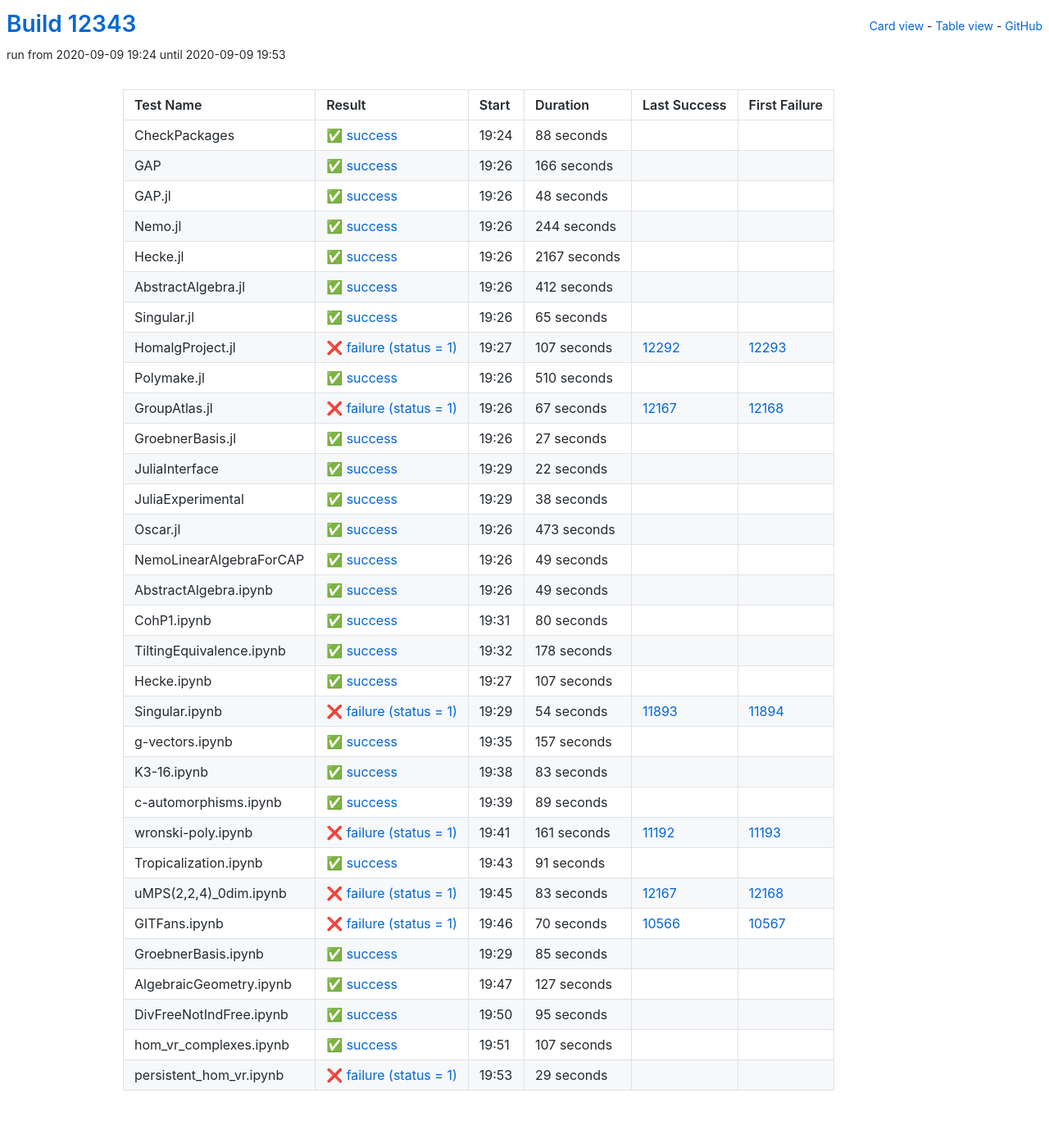
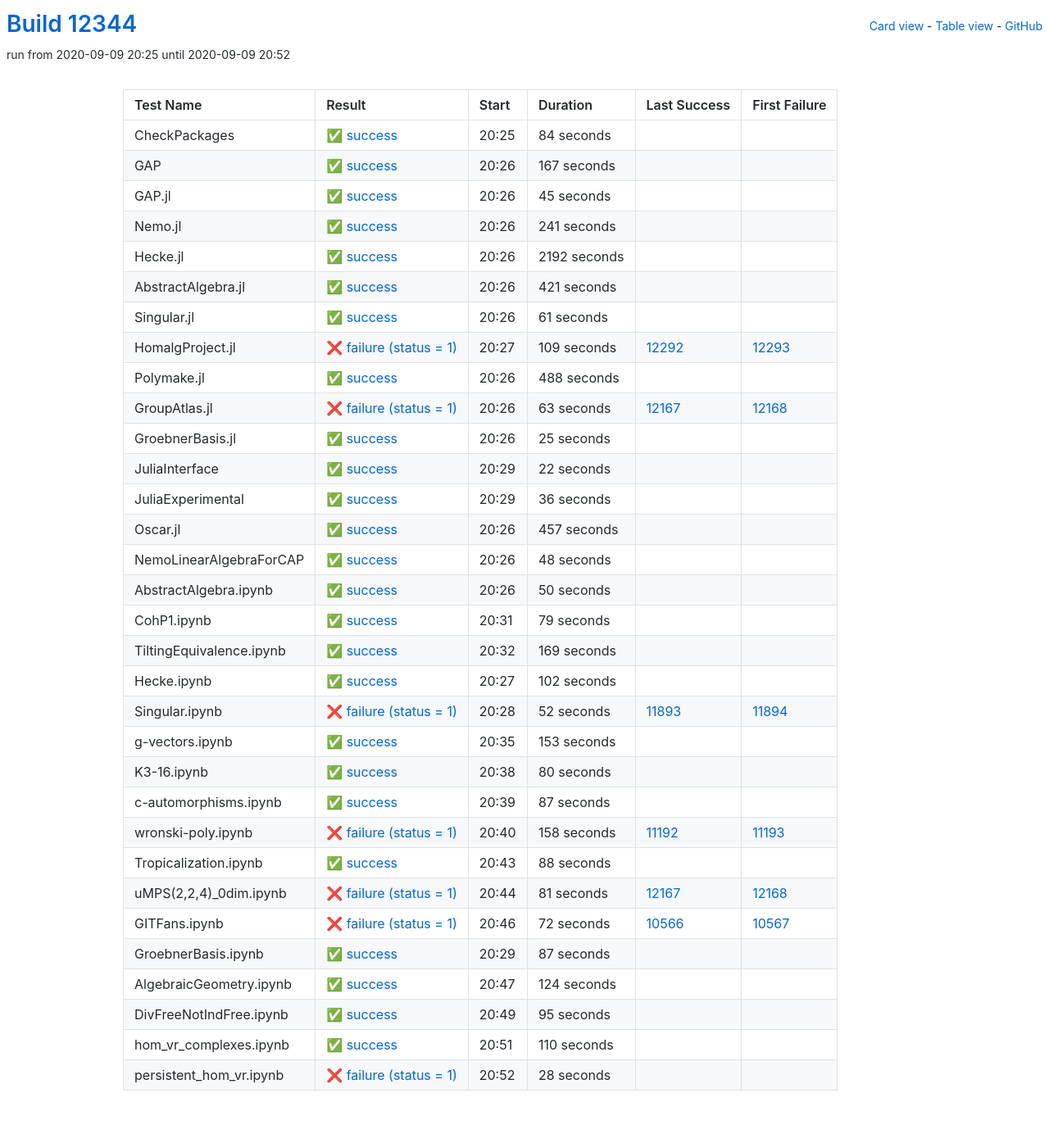
Before and after one commit to oscar-system/oscar-ci-status, a Jekyll site: the page built from table.html, in a window 1280 px wide. Shown: the whole page at 82% size. Built offline with Jekyll 4.4.1, drawn with Linux system fonts in a browser that asks for light colours.

Commit message:
Build #12344

```diff
--- a/_data/ci.yml
+++ b/_data/ci.yml
@@ -1,6 +1,6 @@
 ---
-build: 12343
-build_url: https://oscarci.mathematik.uni-kl.de/job/oscar/12343/
+build: 12344
+build_url: https://oscarci.mathematik.uni-kl.de/job/oscar/12344/
 job: oscar
 organization: oscar-system
 repo: oscar-ci-status
@@ -8,140 +8,140 @@
 tests:
 - name: CheckPackages
   id: checkpackages
-  log: https://oscarci.mathematik.uni-kl.de/job/oscar/12343/artifact/logs/build-12343/CheckPackages.log
-  start: 2020-09-09 19:24
+  log: https://oscarci.mathematik.uni-kl.de/job/oscar/12344/artifact/logs/build-12344/CheckPackages.log
+  start: 2020-09-09 20:25
   success: true
   exitcode: 0
   status: success
-  duration: 88
+  duration: 84
   last_success: false
   last_success_url:
   first_failure: false
   first_failure_url:
 - name: GAP
   id: gap
-  log: https://oscarci.mathematik.uni-kl.de/job/oscar/12343/artifact/logs/build-12343/GAP.log
-  start: 2020-09-09 19:26
+  log: https://oscarci.mathematik.uni-kl.de/job/oscar/12344/artifact/logs/build-12344/GAP.log
+  start: 2020-09-09 20:26
   success: true
   exitcode: 0
   status: success
-  duration: 166
+  duration: 167
   last_success: false
   last_success_url:
   first_failure: false
   first_failure_url:
 - name: GAP.jl
   id: gap-jl
-  log: https://oscarci.mathematik.uni-kl.de/job/oscar/12343/artifact/logs/build-12343/GAP.jl.log
-  start: 2020-09-09 19:26
+  log: https://oscarci.mathematik.uni-kl.de/job/oscar/12344/artifact/logs/build-12344/GAP.jl.log
+  start: 2020-09-09 20:26
   success: true
   exitcode: 0
   status: success
-  duration: 48
+  duration: 45
   last_success: false
   last_success_url:
   first_failure: false
   first_failure_url:
 - name: Nemo.jl
   id: nemo-jl
-  log: https://oscarci.mathematik.uni-kl.de/job/oscar/12343/artifact/logs/build-12343/Nemo.jl.log
-  start: 2020-09-09 19:26
+  log: https://oscarci.mathematik.uni-kl.de/job/oscar/12344/artifact/logs/build-12344/Nemo.jl.log
+  start: 2020-09-09 20:26
   success: true
   exitcode: 0
   status: success
-  duration: 244
+  duration: 241
   last_success: false
   last_success_url:
   first_failure: false
   first_failure_url:
 - name: Hecke.jl
   id: hecke-jl
-  log: https://oscarci.mathematik.uni-kl.de/job/oscar/12343/artifact/logs/build-12343/Hecke.jl.log
-  start: 2020-09-09 19:26
+  log: https://oscarci.mathematik.uni-kl.de/job/oscar/12344/artifact/logs/build-12344/Hecke.jl.log
+  start: 2020-09-09 20:26
   success: true
   exitcode: 0
   status: success
-  duration: 2167
+  duration: 2192
   last_success: false
   last_success_url:
   first_failure: false
   first_failure_url:
 - name: AbstractAlgebra.jl
   id: abstractalgebra-jl
-  log: https://oscarci.mathematik.uni-kl.de/job/oscar/12343/artifact/logs/build-12343/AbstractAlgebra.jl.log
-  start: 2020-09-09 19:26
+  log: https://oscarci.mathematik.uni-kl.de/job/oscar/12344/artifact/logs/build-12344/AbstractAlgebra.jl.log
+  start: 2020-09-09 20:26
   success: true
   exitcode: 0
   status: success
-  duration: 412
+  duration: 421
   last_success: false
   last_success_url:
   first_failure: false
   first_failure_url:
 - name: Singular.jl
   id: singular-jl
-  log: https://oscarci.mathematik.uni-kl.de/job/oscar/12343/artifact/logs/build-12343/Singular.jl.log
-  start: 2020-09-09 19:26
+  log: https://oscarci.mathematik.uni-kl.de/job/oscar/12344/artifact/logs/build-12344/Singular.jl.log
+  start: 2020-09-09 20:26
   success: true
   exitcode: 0
   status: success
-  duration: 65
+  duration: 61
   last_success: false
   last_success_url:
   first_failure: false
   first_failure_url:
 - name: HomalgProject.jl
   id: homalgproject-jl
-  log: https://oscarci.mathematik.uni-kl.de/job/oscar/12343/artifact/logs/build-12343/HomalgProject.jl.log
-  start: 2020-09-09 19:27
+  log: https://oscarci.mathematik.uni-kl.de/job/oscar/12344/artifact/logs/build-12344/HomalgProject.jl.log
+  start: 2020-09-09 20:27
   success: false
   exitcode: 1
   status: failure
-  duration: 107
+  duration: 109
   last_success: 12292
   last_success_url: https://oscarci.mathematik.uni-kl.de/job/oscar/12292/
   first_failure: 12293
   first_failure_url: https://oscarci.mathematik.uni-kl.de/job/oscar/12293/
 - name: Polymake.jl
   id: polymake-jl
-  log: https://oscarci.mathematik.uni-kl.de/job/oscar/12343/artifact/logs/build-12343/Polymake.jl.log
-  start: 2020-09-09 19:26
+  log: https://oscarci.mathematik.uni-kl.de/job/oscar/12344/artifact/logs/build-12344/Polymake.jl.log
+  start: 2020-09-09 20:26
   success: true
   exitcode: 0
   status: success
-  duration: 510
+  duration: 488
   last_success: false
   last_success_url:
   first_failure: false
   first_failure_url:
 - name: GroupAtlas.jl
   id: groupatlas-jl
-  log: https://oscarci.mathematik.uni-kl.de/job/oscar/12343/artifact/logs/build-12343/GroupAtlas.jl.log
-  start: 2020-09-09 19:26
+  log: https://oscarci.mathematik.uni-kl.de/job/oscar/12344/artifact/logs/build-12344/GroupAtlas.jl.log
+  start: 2020-09-09 20:26
   success: false
   exitcode: 1
   status: failure
-  duration: 67
+  duration: 63
   last_success: 12167
   last_success_url: https://oscarci.mathematik.uni-kl.de/job/oscar/12167/
   first_failure: 12168
   first_failure_url: https://oscarci.mathematik.uni-kl.de/job/oscar/12168/
 - name: GroebnerBasis.jl
   id: groebnerbasis-jl
-  log: https://oscarci.mathematik.uni-kl.de/job/oscar/12343/artifact/logs/build-12343/GroebnerBasis.jl.log
-  start: 2020-09-09 19:26
+  log: https://oscarci.mathematik.uni-kl.de/job/oscar/12344/artifact/logs/build-12344/GroebnerBasis.jl.log
+  start: 2020-09-09 20:26
   success: true
   exitcode: 0
   status: success
-  duration: 27
+  duration: 25
   last_success: false
   last_success_url:
   first_failure: false
   first_failure_url:
 - name: JuliaInterface
   id: juliainterface
-  log: https://oscarci.mathematik.uni-kl.de/job/oscar/12343/artifact/logs/build-12343/JuliaInterface.log
-  start: 2020-09-09 19:29
+  log: https://oscarci.mathematik.uni-kl.de/job/oscar/12344/artifact/logs/build-12344/JuliaInterface.log
+  start: 2020-09-09 20:29
   success: true
   exitcode: 0
   status: success
@@ -152,56 +152,116 @@
   first_failure_url:
 - name: JuliaExperimental
   id: juliaexperimental
-  log: https://oscarci.mathematik.uni-kl.de/job/oscar/12343/artifact/logs/build-12343/JuliaExperimental.log
-  start: 2020-09-09 19:29
+  log: https://oscarci.mathematik.uni-kl.de/job/oscar/12344/artifact/logs/build-12344/JuliaExperimental.log
+  start: 2020-09-09 20:29
   success: true
   exitcode: 0
   status: success
-  duration: 38
+  duration: 36
   last_success: false
   last_success_url:
   first_failure: false
   first_failure_url:
 - name: Oscar.jl
   id: oscar-jl
-  log: https://oscarci.mathematik.uni-kl.de/job/oscar/12343/artifact/logs/build-12343/Oscar.jl.log
-  start: 2020-09-09 19:26
+  log: https://oscarci.mathematik.uni-kl.de/job/oscar/12344/artifact/logs/build-12344/Oscar.jl.log
+  start: 2020-09-09 20:26
   success: true
   exitcode: 0
   status: success
-  duration: 473
+  duration: 457
   last_success: false
   last_success_url:
   first_failure: false
   first_failure_url:
 - name: NemoLinearAlgebraForCAP
   id: nemolinearalgebraforcap
-  log: https://oscarci.mathematik.uni-kl.de/job/oscar/12343/artifact/logs/build-12343/NemoLinearAlgebraForCAP.log
-  start: 2020-09-09 19:26
+  log: https://oscarci.mathematik.uni-kl.de/job/oscar/12344/artifact/logs/build-12344/NemoLinearAlgebraForCAP.log
+  start: 2020-09-09 20:26
   success: true
   exitcode: 0
   status: success
-  duration: 49
+  duration: 48
   last_success: false
   last_success_url:
   first_failure: false
   first_failure_url:
 - name: AbstractAlgebra.ipynb
   id: abstractalgebra-ipynb
-  log: https://oscarci.mathematik.uni-kl.de/job/oscar/12343/artifact/logs/build-12343/AbstractAlgebra.ipynb.log
-  start: 2020-09-09 19:26
+  log: https://oscarci.mathematik.uni-kl.de/job/oscar/12344/artifact/logs/build-12344/AbstractAlgebra.ipynb.log
+  start: 2020-09-09 20:26
   success: true
   exitcode: 0
   status: success
-  duration: 49
+  duration: 50
   last_success: false
   last_success_url:
   first_failure: false
   first_failure_url:
 - name: CohP1.ipynb
   id: cohp1-ipynb
-  log: https://oscarci.mathematik.uni-kl.de/job/oscar/12343/artifact/logs/build-12343/CohP1.ipynb.log
-  start: 2020-09-09 19:31
+  log: https://oscarci.mathematik.uni-kl.de/job/oscar/12344/artifact/logs/build-12344/CohP1.ipynb.log
+  start: 2020-09-09 20:31
+  success: true
+  exitcode: 0
+  status: success
+  duration: 79
+  last_success: false
+  last_success_url:
+  first_failure: false
+  first_failure_url:
+- name: TiltingEquivalence.ipynb
+  id: tiltingequivalence-ipynb
+  log: https://oscarci.mathematik.uni-kl.de/job/oscar/12344/artifact/logs/build-12344/TiltingEquivalence.ipynb.log
+  start: 2020-09-09 20:32
+  success: true
+  exitcode: 0
+  status: success
+  duration: 169
+  last_success: false
+  last_success_url:
+  first_failure: false
+  first_failure_url:
+- name: Hecke.ipynb
+  id: hecke-ipynb
+  log: https://oscarci.mathematik.uni-kl.de/job/oscar/12344/artifact/logs/build-12344/Hecke.ipynb.log
+  start: 2020-09-09 20:27
+  success: true
+  exitcode: 0
+  status: success
+  duration: 102
+  last_success: false
+  last_success_url:
+  first_failure: false
+  first_failure_url:
+- name: Singular.ipynb
+  id: singular-ipynb
+  log: https://oscarci.mathematik.uni-kl.de/job/oscar/12344/artifact/logs/build-12344/Singular.ipynb.log
+  start: 2020-09-09 20:28
+  success: false
+  exitcode: 1
+  status: failure
+  duration: 52
+  last_success: 11893
+  last_success_url: https://oscarci.mathematik.uni-kl.de/job/oscar/11893/
+  first_failure: 11894
+  first_failure_url: https://oscarci.mathematik.uni-kl.de/job/oscar/11894/
+- name: g-vectors.ipynb
+  id: g-vectors-ipynb
+  log: https://oscarci.mathematik.uni-kl.de/job/oscar/12344/artifact/logs/build-12344/g-vectors.ipynb.log
+  start: 2020-09-09 20:35
+  success: true
+  exitcode: 0
+  status: success
+  duration: 153
+  last_success: false
+  last_success_url:
+  first_failure: false
+  first_failure_url:
+- name: K3-16.ipynb
+  id: k3-16-ipynb
+  log: https://oscarci.mathematik.uni-kl.de/job/oscar/12344/artifact/logs/build-12344/K3-16.ipynb.log
+  start: 2020-09-09 20:38
   success: true
   exitcode: 0
   status: success
@@ -210,154 +270,94 @@
   last_success_url:
   first_failure: false
   first_failure_url:
-- name: TiltingEquivalence.ipynb
-  id: tiltingequivalence-ipynb
-  log: https://oscarci.mathematik.uni-kl.de/job/oscar/12343/artifact/logs/build-12343/TiltingEquivalence.ipynb.log
-  start: 2020-09-09 19:32
+- name: c-automorphisms.ipynb
+  id: c-automorphisms-ipynb
+  log: https://oscarci.mathematik.uni-kl.de/job/oscar/12344/artifact/logs/build-12344/c-automorphisms.ipynb.log
+  start: 2020-09-09 20:39
   success: true
   exitcode: 0
   status: success
-  duration: 178
-  last_success: false
-  last_success_url:
-  first_failure: false
-  first_failure_url:
-- name: Hecke.ipynb
-  id: hecke-ipynb
-  log: https://oscarci.mathematik.uni-kl.de/job/oscar/12343/artifact/logs/build-12343/Hecke.ipynb.log
-  start: 2020-09-09 19:27
-  success: true
-  exitcode: 0
-  status: success
-  duration: 107
-  last_success: false
-  last_success_url:
-  first_failure: false
-  first_failure_url:
-- name: Singular.ipynb
-  id: singular-ipynb
-  log: https://oscarci.mathematik.uni-kl.de/job/oscar/12343/artifact/logs/build-12343/Singular.ipynb.log
-  start: 2020-09-09 19:29
-  success: false
-  exitcode: 1
-  status: failure
-  duration: 54
-  last_success: 11893
-  last_success_url: https://oscarci.mathematik.uni-kl.de/job/oscar/11893/
-  first_failure: 11894
-  first_failure_url: https://oscarci.mathematik.uni-kl.de/job/oscar/11894/
-- name: g-vectors.ipynb
-  id: g-vectors-ipynb
-  log: https://oscarci.mathematik.uni-kl.de/job/oscar/12343/artifact/logs/build-12343/g-vectors.ipynb.log
-  start: 2020-09-09 19:35
-  success: true
-  exitcode: 0
-  status: success
-  duration: 157
-  last_success: false
-  last_success_url:
-  first_failure: false
-  first_failure_url:
-- name: K3-16.ipynb
-  id: k3-16-ipynb
-  log: https://oscarci.mathematik.uni-kl.de/job/oscar/12343/artifact/logs/build-12343/K3-16.ipynb.log
-  start: 2020-09-09 19:38
-  success: true
-  exitcode: 0
-  status: success
-  duration: 83
-  last_success: false
-  last_success_url:
-  first_failure: false
-  first_failure_url:
-- name: c-automorphisms.ipynb
-  id: c-automorphisms-ipynb
-  log: https://oscarci.mathematik.uni-kl.de/job/oscar/12343/artifact/logs/build-12343/c-automorphisms.ipynb.log
-  start: 2020-09-09 19:39
-  success: true
-  exitcode: 0
-  status: success
-  duration: 89
+  duration: 87
   last_success: false
   last_success_url:
   first_failure: false
   first_failure_url:
 - name: wronski-poly.ipynb
   id: wronski-poly-ipynb
-  log: https://oscarci.mathematik.uni-kl.de/job/oscar/12343/artifact/logs/build-12343/wronski-poly.ipynb.log
-  start: 2020-09-09 19:41
+  log: https://oscarci.mathematik.uni-kl.de/job/oscar/12344/artifact/logs/build-12344/wronski-poly.ipynb.log
+  start: 2020-09-09 20:40
   success: false
   exitcode: 1
   status: failure
-  duration: 161
+  duration: 158
   last_success: 11192
   last_success_url: https://oscarci.mathematik.uni-kl.de/job/oscar/11192/
   first_failure: 11193
   first_failure_url: https://oscarci.mathematik.uni-kl.de/job/oscar/11193/
 - name: Tropicalization.ipynb
   id: tropicalization-ipynb
-  log: https://oscarci.mathematik.uni-kl.de/job/oscar/12343/artifact/logs/build-12343/Tropicalization.ipynb.log
-  start: 2020-09-09 19:43
+  log: https://oscarci.mathematik.uni-kl.de/job/oscar/12344/artifact/logs/build-12344/Tropicalization.ipynb.log
+  start: 2020-09-09 20:43
   success: true
   exitcode: 0
   status: success
-  duration: 91
+  duration: 88
   last_success: false
   last_success_url:
   first_failure: false
   first_failure_url:
 - name: uMPS(2,2,4)_0dim.ipynb
   id: umps-2-2-4-0dim-ipynb
-  log: https://oscarci.mathematik.uni-kl.de/job/oscar/12343/artifact/logs/build-12343/uMPS-2-2-4-_0dim.ipynb.log
-  start: 2020-09-09 19:45
+  log: https://oscarci.mathematik.uni-kl.de/job/oscar/12344/artifact/logs/build-12344/uMPS-2-2-4-_0dim.ipynb.log
+  start: 2020-09-09 20:44
   success: false
   exitcode: 1
   status: failure
-  duration: 83
+  duration: 81
   last_success: 12167
   last_success_url: https://oscarci.mathematik.uni-kl.de/job/oscar/12167/
   first_failure: 12168
   first_failure_url: https://oscarci.mathematik.uni-kl.de/job/oscar/12168/
 - name: GITFans.ipynb
   id: gitfans-ipynb
-  log: https://oscarci.mathematik.uni-kl.de/job/oscar/12343/artifact/logs/build-12343/GITFans.ipynb.log
-  start: 2020-09-09 19:46
+  log: https://oscarci.mathematik.uni-kl.de/job/oscar/12344/artifact/logs/build-12344/GITFans.ipynb.log
+  start: 2020-09-09 20:46
   success: false
   exitcode: 1
   status: failure
-  duration: 70
+  duration: 72
   last_success: 10566
   last_success_url: https://oscarci.mathematik.uni-kl.de/job/oscar/10566/
   first_failure: 10567
   first_failure_url: https://oscarci.mathematik.uni-kl.de/job/oscar/10567/
 - name: GroebnerBasis.ipynb
   id: groebnerbasis-ipynb
-  log: https://oscarci.mathematik.uni-kl.de/job/oscar/12343/artifact/logs/build-12343/GroebnerBasis.ipynb.log
-  start: 2020-09-09 19:29
+  log: https://oscarci.mathematik.uni-kl.de/job/oscar/12344/artifact/logs/build-12344/GroebnerBasis.ipynb.log
+  start: 2020-09-09 20:29
   success: true
   exitcode: 0
   status: success
-  duration: 85
+  duration: 87
   last_success: false
   last_success_url:
   first_failure: false
   first_failure_url:
 - name: AlgebraicGeometry.ipynb
   id: algebraicgeometry-ipynb
-  log: https://oscarci.mathematik.uni-kl.de/job/oscar/12343/artifact/logs/build-12343/AlgebraicGeometry.ipynb.log
-  start: 2020-09-09 19:47
+  log: https://oscarci.mathematik.uni-kl.de/job/oscar/12344/artifact/logs/build-12344/AlgebraicGeometry.ipynb.log
+  start: 2020-09-09 20:47
   success: true
   exitcode: 0
   status: success
-  duration: 127
+  duration: 124
   last_success: false
   last_success_url:
   first_failure: false
   first_failure_url:
 - name: DivFreeNotIndFree.ipynb
   id: divfreenotindfree-ipynb
-  log: https://oscarci.mathematik.uni-kl.de/job/oscar/12343/artifact/logs/build-12343/DivFreeNotIndFree.ipynb.log
-  start: 2020-09-09 19:50
+  log: https://oscarci.mathematik.uni-kl.de/job/oscar/12344/artifact/logs/build-12344/DivFreeNotIndFree.ipynb.log
+  start: 2020-09-09 20:49
   success: true
   exitcode: 0
   status: success
@@ -368,24 +368,24 @@
   first_failure_url:
 - name: hom_vr_complexes.ipynb
   id: hom-vr-complexes-ipynb
-  log: https://oscarci.mathematik.uni-kl.de/job/oscar/12343/artifact/logs/build-12343/hom_vr_complexes.ipynb.log
-  start: 2020-09-09 19:51
+  log: https://oscarci.mathematik.uni-kl.de/job/oscar/12344/artifact/logs/build-12344/hom_vr_complexes.ipynb.log
+  start: 2020-09-09 20:51
   success: true
   exitcode: 0
   status: success
-  duration: 107
+  duration: 110
   last_success: false
   last_success_url:
   first_failure: false
   first_failure_url:
 - name: persistent_hom_vr.ipynb
   id: persistent-hom-vr-ipynb
-  log: https://oscarci.mathematik.uni-kl.de/job/oscar/12343/artifact/logs/build-12343/persistent_hom_vr.ipynb.log
-  start: 2020-09-09 19:53
+  log: https://oscarci.mathematik.uni-kl.de/job/oscar/12344/artifact/logs/build-12344/persistent_hom_vr.ipynb.log
+  start: 2020-09-09 20:52
   success: false
   exitcode: 1
   status: failure
-  duration: 29
+  duration: 28
   last_success: false
   last_success_url:
   first_failure: false
```
Also changed, not shown: README.md.
